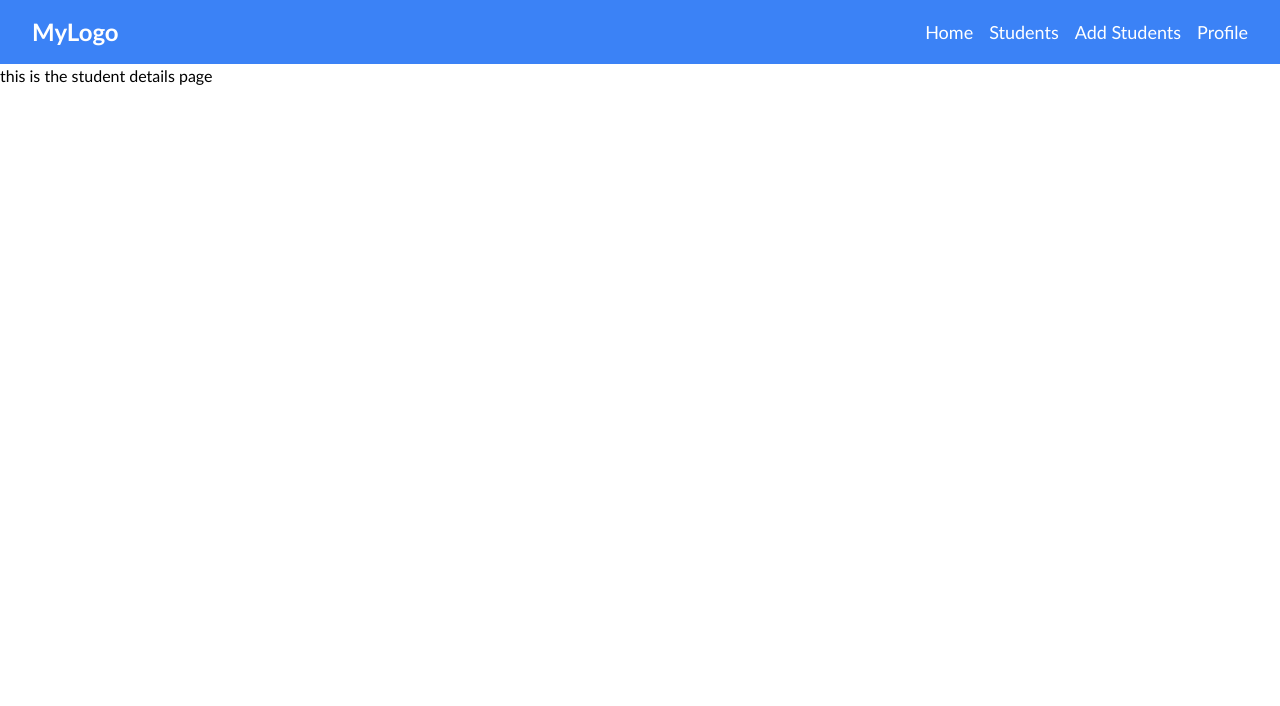
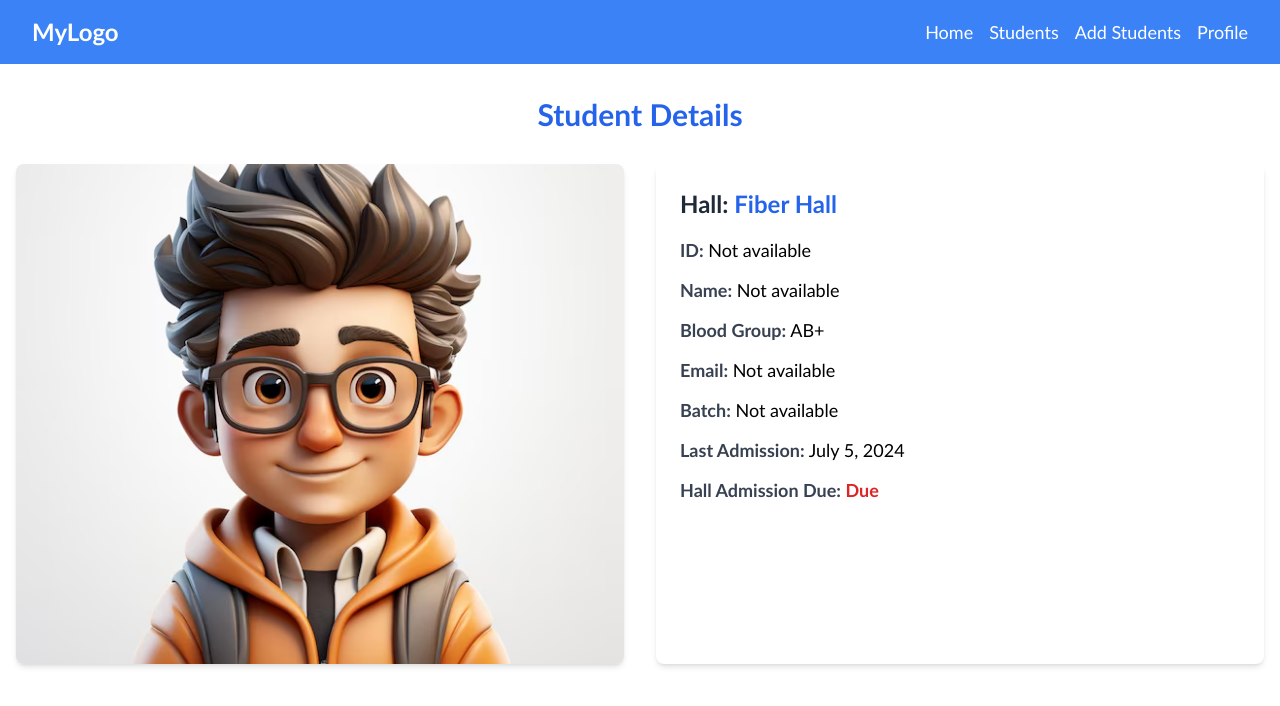
Before and after one commit to toufiq007/students-mangement-app, a React (Vite) app in the folder client/: page /hall/1/1/1 in a window 1280 px wide. Shown: the top 706 px of the page. Built offline with nearby package versions, Linux system fonts and the light colour scheme.

Commit message:
redesign student details page

```diff
--- a/client/src/Pages/studentDetails/Student.tsx
+++ b/client/src/Pages/studentDetails/Student.tsx
@@ -1,13 +1,61 @@
 import { useParams } from "react-router-dom";
 import { roomMember } from "../../utils/roomStudentsData";
+import Avatar from "../../assets/images/avatar.avif";
 
 const Student = () => {
   const { stuId } = useParams();
-  const studendData = roomMember.find((student) => student.id === stuId);
-  console.log(studendData);
+  const studentData = roomMember.find((student) => student.id === stuId);
+
   return (
-    <div>
-      <h2>this is the student details page</h2>
+    <div className="container mx-auto px-4 py-8">
+      <h2 className="text-3xl font-bold text-center text-blue-600 mb-8">
+        Student Details
+      </h2>
+      <div className="grid grid-cols-1 md:grid-cols-2 gap-8">
+        {/* Avatar Section */}
+        <img
+          src={Avatar}
+          alt="Student Avatar"
+          className="w-full h-[500px] rounded-lg shadow-md object-cover"
+        />
+
+        {/* Details Section */}
+        <div className="bg-white p-6 rounded-lg shadow-md">
+          <h3 className="text-2xl font-semibold text-gray-800 mb-4">
+            Hall: <span className="text-blue-600">Fiber Hall</span>
+          </h3>
+          <div className="space-y-3">
+            <p className="text-lg">
+              <span className="font-semibold text-gray-700">ID:</span>{" "}
+              {studentData?.id || "Not available"}
+            </p>
+            <p className="text-lg">
+              <span className="font-semibold text-gray-700">Name:</span>{" "}
+              {studentData?.name || "Not available"}
+            </p>
+            <p className="text-lg">
+              <span className="font-semibold text-gray-700">Blood Group:</span>{" "}
+              AB+
+            </p>
+            <p className="text-lg">
+              <span className="font-semibold text-gray-700">Email:</span>{" "}
+              {studentData?.email || "Not available"}
+            </p>
+            <p className="text-lg">
+              <span className="font-semibold text-gray-700">Batch:</span>{" "}
+              {studentData?.batch || "Not available"}
+            </p>
+            <p className="text-lg">
+              <span className="font-semibold text-gray-700">Last Admission:</span>{" "}
+              July 5, 2024
+            </p>
+            <p className="text-lg">
+              <span className="font-semibold text-gray-700">Hall Admission Due:</span>{" "}
+              <span className="text-red-600 font-semibold">Due</span>
+            </p>
+          </div>
+        </div>
+      </div>
     </div>
   );
 };
```
Also changed, not shown: client/src/assets/images/avatar.avif (added).
